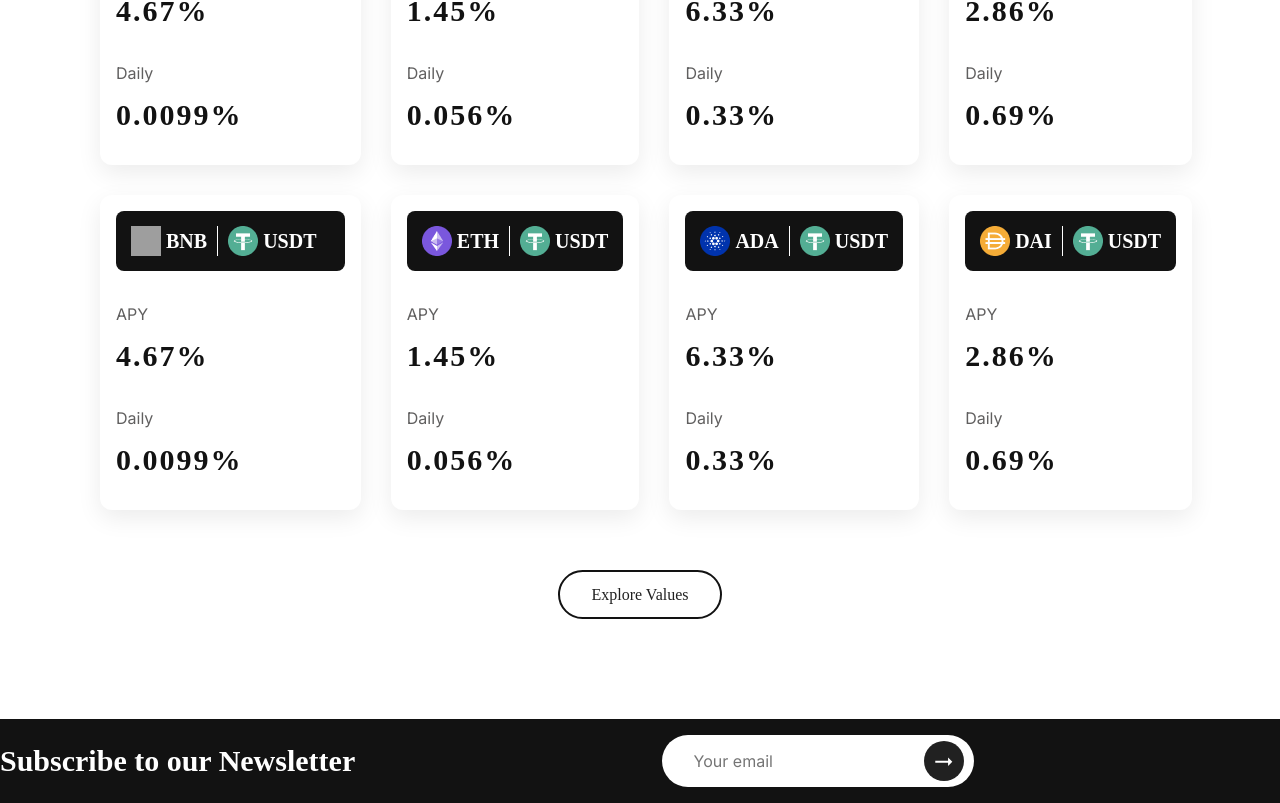
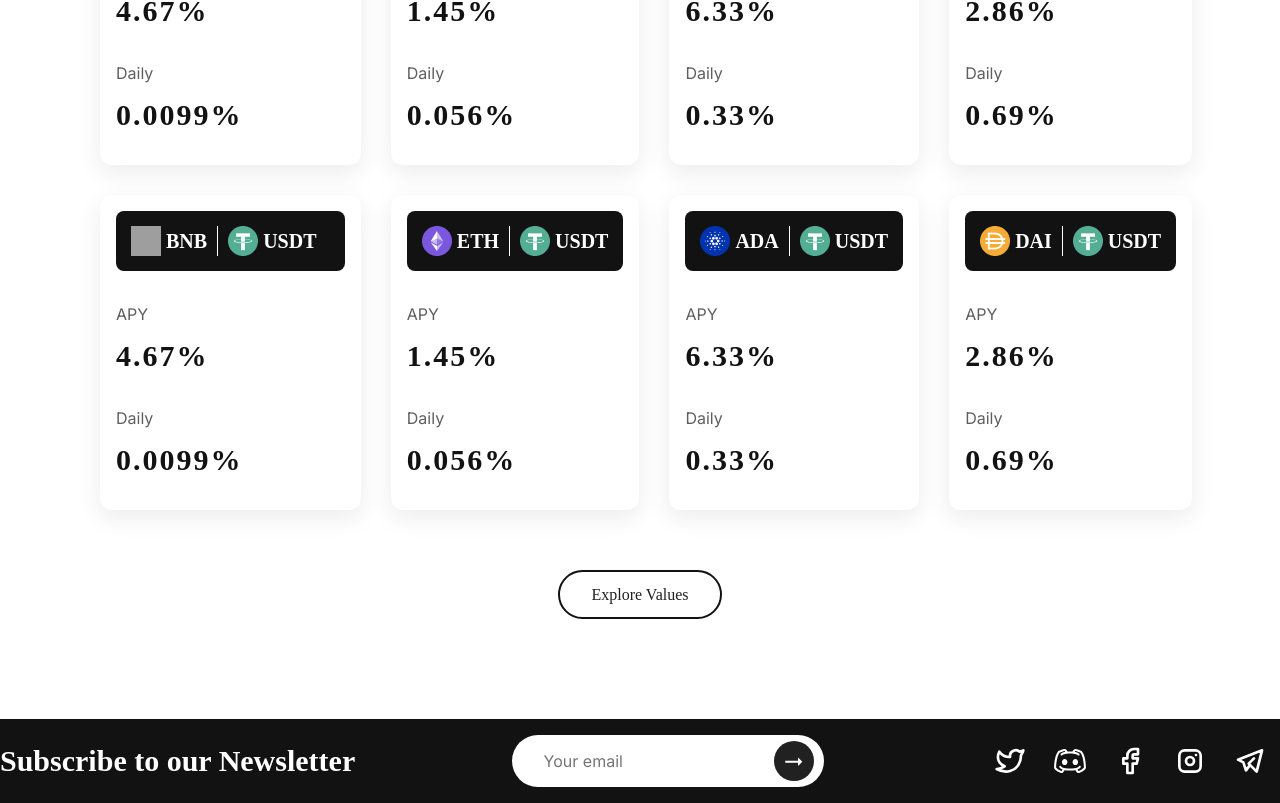
Before and after one commit to RealToma/Kaze_Aptos, a React (Create React App) app: page / in a window 1280 px wide. Shown: the part 1951-2754 px from the top of the page. Built offline with nearby package versions, Linux system fonts and the light colour scheme; grey boxes are pictures that could not be loaded; a web font is replaced by a local one.

Commit message:
completed subscribe part of footer

```diff
--- a/src/Layout/Footer.js
+++ b/src/Layout/Footer.js
@@ -1,6 +1,13 @@
 import styled from "styled-components";
 import { Box } from "@mui/material";
 import { MdArrowRightAlt } from "react-icons/md";
+import { RxDiscordLogo } from "react-icons/rx";
+import {
+  TbBrandTwitter,
+  TbBrandFacebook,
+  TbBrandInstagram,
+  TbBrandTelegram,
+} from "react-icons/tb";
 
 const Footer = () => {
   return (
@@ -18,7 +25,23 @@ const Footer = () => {
               <MdArrowRightAlt />
             </ButtonEmailSend01>
           </BoxInputEmail01>
-          <BoxSocialLink01></BoxSocialLink01>
+          <BoxSocialLink01>
+            <LinkEachButton01>
+              <TbBrandTwitter />
+            </LinkEachButton01>
+            <LinkEachButton01>
+              <RxDiscordLogo />
+            </LinkEachButton01>
+            <LinkEachButton01>
+              <TbBrandFacebook />
+            </LinkEachButton01>
+            <LinkEachButton01>
+              <TbBrandInstagram />
+            </LinkEachButton01>
+            <LinkEachButton01>
+              <TbBrandTelegram />
+            </LinkEachButton01>
+          </BoxSocialLink01>
         </MaxSubscribe01>
       </BoxSubscribe01>
     </StyledComponent>
@@ -109,4 +132,22 @@ const BoxSocialLink01 = styled(Box)`
   align-items: center;
 `;
 
+const LinkEachButton01 = styled(Box)`
+  display: flex;
+  width: 50px;
+  height: 50px;
+  justify-content: center;
+  align-items: center;
+  color: white;
+  font-size: 2rem;
+  margin-left: 5px;
+  margin-right: 5px;
+  cursor: pointer;
+  transition: 0.3s;
+  &:hover {
+    background: #212121;
+    border-radius: 80px;
+  }
+`;
+
 export default Footer;
```
